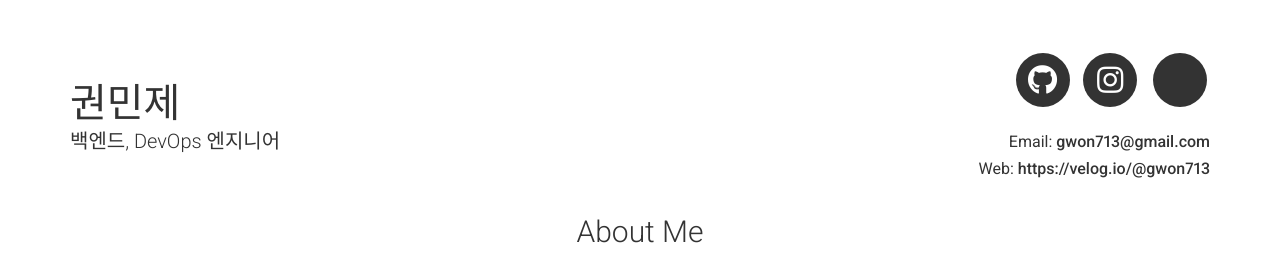
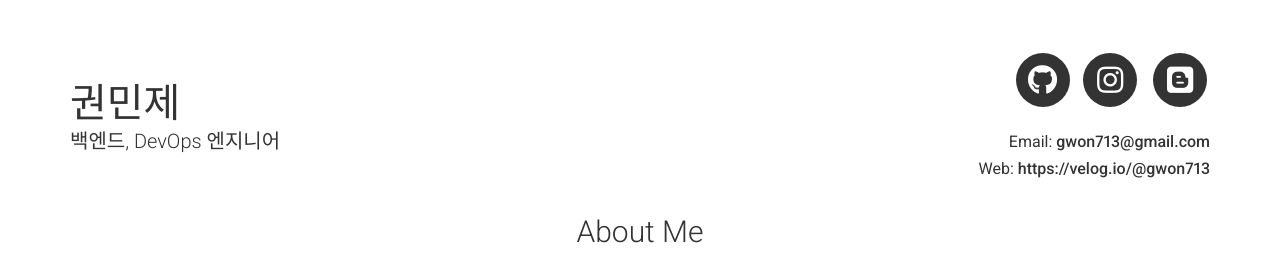
Before and after one commit to gwon713/gwon713.github.io, a Jekyll site: the page built from index.md, in a window 1280 px wide. Shown: the top 256 px of the page. Built offline with Jekyll 4.4.1, drawn with Linux system fonts in a browser that asks for light colours; nearby versions of some CDN libraries.

Commit message:
Update _config.yml

```diff
--- a/_config.yml
+++ b/_config.yml
@@ -23,8 +23,8 @@ instagram_username: gwn_mj
 # Additional icon links
 additional_links:
 - title: Blog
-  icon: fa-solid fa-blog (eg. fab fa-twitter) (https://fontawesome.com/icons?d=gallery&s=brands&m=free)
-  url: https://velog.io/@gwon713 (eg. https://google.com)
+  icon: fab fa-blogger
+  url: https://velog.io/@gwon713
 # - title: another link
 #   icon: font awesome brand icon name (eg. fab fa-twitter) (https://fontawesome.com/icons?d=gallery&s=brands&m=free)
 #   url: Link url (eg. https://google.com)
```
